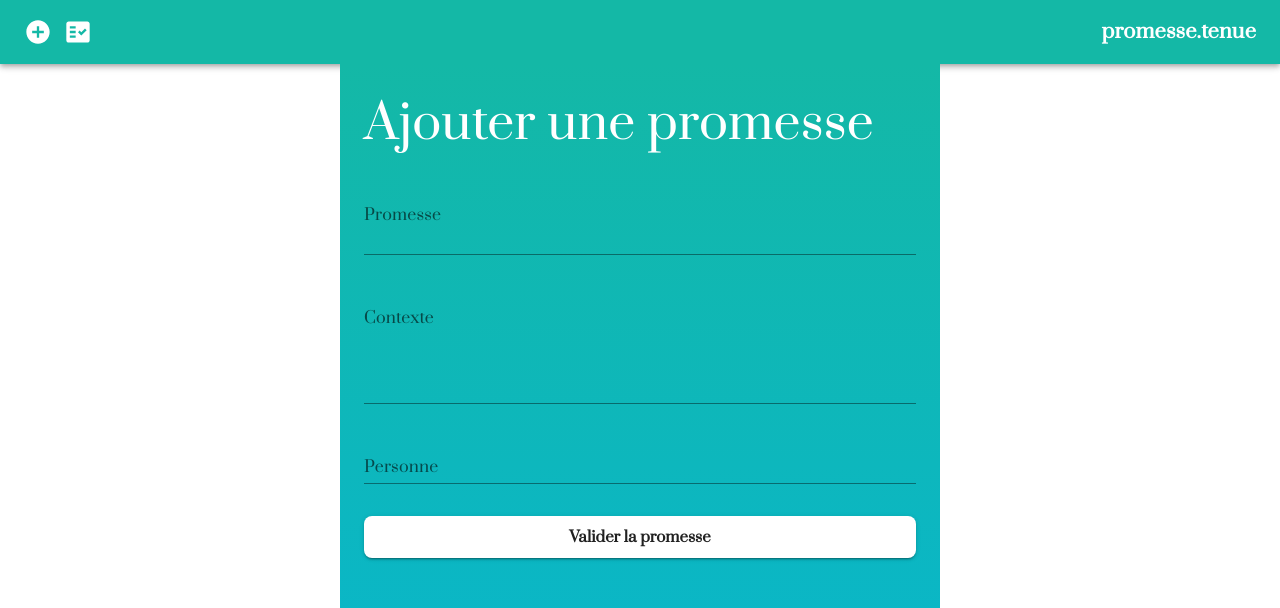
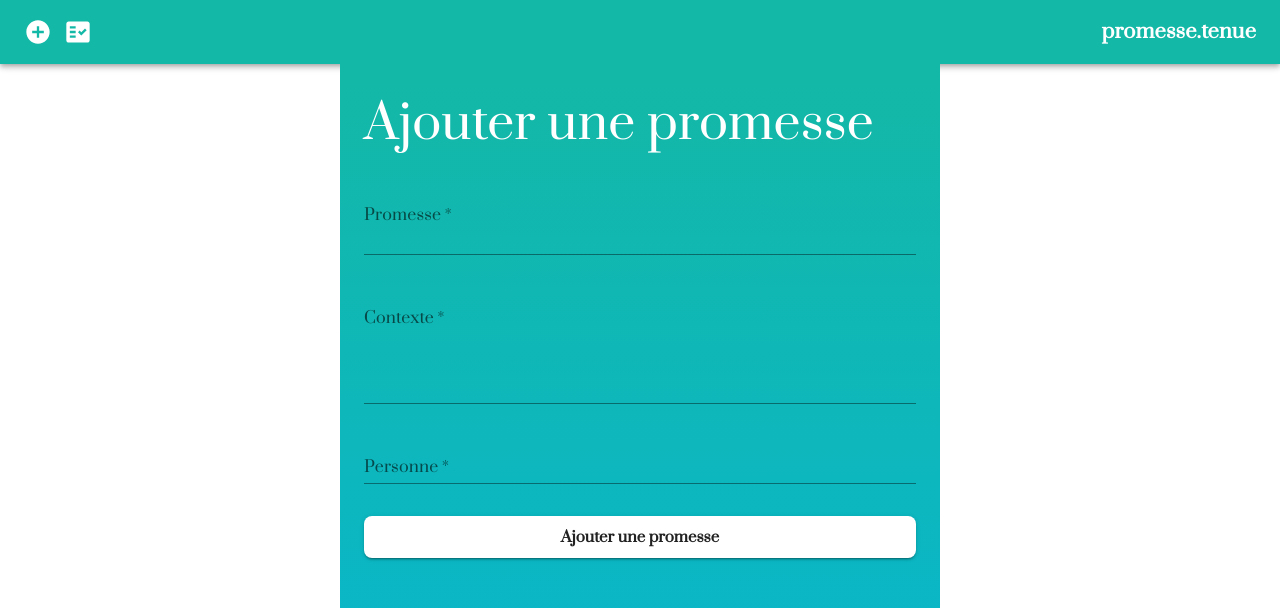
Before and after one commit to Niborwood/promesse-tenue, a Next.js app: page /add in a window 1280 px wide. Shown: the top 608 px of the page. Built offline with nearby package versions, Linux system fonts and the light colour scheme.

Commit message:
Full beta working

```diff
--- a/layout/index.js
+++ b/layout/index.js
@@ -1,6 +1,6 @@
 import Header from './header';
 import { Container } from '@mui/material';
-import { Fragment } from 'react';
+import { Fragment } from 'react';
 
 export default function Layout({ children }) {
   return (
--- /dev/null
+++ b/lib/fetcher.js
@@ -0,0 +1,3 @@
+const fetcher = (...args) => fetch(...args).then(res => res.json());
+
+export default fetcher;
--- a/package.json
+++ b/package.json
@@ -11,11 +11,14 @@
     "@emotion/react": "^11.7.1",
     "@emotion/styled": "^11.6.0",
     "@mui/icons-material": "^5.2.5",
+    "@mui/lab": "^5.0.0-alpha.63",
     "@mui/material": "^5.2.7",
+    "joi": "^17.5.0",
     "mongodb": "^4.2.2",
     "next": "12.0.7",
     "react": "17.0.2",
-    "react-dom": "17.0.2"
+    "react-dom": "17.0.2",
+    "swr": "^1.1.2"
   },
   "devDependencies": {
     "eslint": "8.6.0",
--- a/pages/add.js
+++ b/pages/add.js
@@ -1,11 +1,42 @@
-import { Box, TextField, Typography, Stack, Button, Fade } from '@mui/material';
-import { useRef } from 'react';
+import { Box, TextField, Stack, Button, Fade } from '@mui/material';
+import { useState } from 'react';
 import PageTitle from '../components/ui/page-title';
+import LoadingButton from '@mui/lab/LoadingButton';
+
 
 export default function AddPage() {
-  function handleSubmit(event) {
+  // Prepare data for mutation
+
+  // State for values form
+  const [values, setValues] = useState({
+    promise: '',
+    context: '',
+    person: '',
+  });
+
+  // State for loading state
+  const [loading, setLoading] = useState(false);
+
+  async function handleSubmit(event) {
     event.preventDefault();
-    console.log('submit');
+    setLoading(true);
+
+    // Send the data through the API
+    try {
+      await fetch('/api/promises', {
+        method: 'POST',
+        headers: {
+          'Content-Type': 'application/json',
+        },
+        body: JSON.stringify(values),
+      });
+
+    } catch (err) {
+      console.log(err);
+    }
+
+    // Re-init and success message
+    setLoading(false);
   }
 
   return (
@@ -13,14 +44,63 @@ export default function AddPage() {
       <PageTitle title="Ajouter une promesse" />
 
       <Fade in appear>
-        <Box component="form" my={4} onClick={handleSubmit}>
+        <Box component="form" my={4} onSubmit={handleSubmit}>
           <Stack direction="column" spacing={4}>
-            <TextField label="Promesse" variant="standard" color="neutral" multiline rows={2} />
-            <TextField label="Contexte" variant="standard" color="neutral" multiline rows={4} />
-            <TextField label="Personne" variant="standard" color="neutral" />
-            <Button variant="contained" color="neutral" type="submit" size="large">
-              Valider la promesse
-            </Button>
+
+            <TextField
+              label="Promesse"
+              variant="standard"
+              color="neutral"
+              multiline
+              rows={2}
+              value={values.promise}
+              onChange={(event) => {
+                setValues(prev => {
+                  return { ...prev, promise: event.target.value };
+                });
+              }}
+              required
+            />
+
+            <TextField
+              label="Contexte"
+              variant="standard"
+              color="neutral"
+              multiline
+              rows={4}
+              value={values.context}
+              onChange={(event) => {
+                setValues(prev => {
+                  return { ...prev, context: event.target.value };
+                });
+              }}
+              required
+            />
+
+            <TextField
+              label="Personne"
+              variant="standard"
+              color="neutral"
+              value={values.person}
+              onChange={(event) => {
+                setValues(prev => {
+                  return { ...prev, person: event.target.value };
+                });
+              }}
+              required
+            />
+
+            <LoadingButton
+              loading={loading}
+              variant="contained"
+              color="neutral"
+              size="large"
+              type="submit"
+              onClick={handleSubmit}
+            >
+              Ajouter une promesse
+            </LoadingButton>
+
           </Stack>
         </Box>
       </Fade>
--- a/pages/api/hello.js
+++ /dev/null
@@ -1,5 +0,0 @@
-// Next.js API route support: https://nextjs.org/docs/api-routes/introduction
-
-export default function handler(req, res) {
-  res.status(200).json({ name: 'John Doe' })
-}
--- /dev/null
+++ b/pages/api/promises/[promiseId].js
@@ -0,0 +1,18 @@
+import { ObjectId } from 'mongodb'
+import { patchDocument, getDocument } from '../../../helpers/db';
+
+export default async function handler(req, res) {
+  const { promiseId } = req.query;
+
+  if (req.method === 'GET') {
+    let promise = await getDocument('promises', { _id: ObjectId(promiseId) });
+    promise = JSON.parse(JSON.stringify(promise));
+    return res.status(200).json(promise);
+  }
+
+  if (req.method === 'PATCH') {
+    const data = req.body;
+    const promise = await patchDocument('promises', { _id: ObjectId(promiseId) }, data);
+    return res.status(200).json(promise);
+  }
+}
--- /dev/null
+++ b/pages/api/promises/index.js
@@ -0,0 +1,37 @@
+import { getDocuments, insertDocument } from '../../../helpers/db';
+import Joi from 'joi';
+
+export default async function handler(req, res) {
+  if (req.method === 'GET') {
+    const promises = await getDocuments('promises');
+    return res.status(200).json(promises);
+  }
+
+  if (req.method === 'POST') {
+
+    // Validate the data
+    const schema = Joi.object().keys({
+      promise: Joi.string().trim().required(),
+      context: Joi.string().trim().required(),
+      person: Joi.string().trim().required(),
+    });
+    const { error } = schema.validate(req.body);
+    if (error) {
+      return res.status(400).json({ message: 'Certains champs ne sont pas valides.' });
+    }
+
+    // Construct the data
+    const data = {
+      ...req.body,
+      date: new Date(),
+      status: 'pending',
+    }
+
+    //
+    const promise = await insertDocument('promises', data);
+    return res.status(200).json({ message: 'La promesse a bien été ajoutée.', details: promise });
+  }
+
+  // Return unauthorised method
+  return res.status(405).send('Method not allowed');
+}
```
Also changed, not shown: components/promise-card/index.js (renamed from components/promise-card.js, +6 -4 lines), components/promise-card/promise-dialog.js (+45 -19 lines), components/ui/promises.js (added, +17 -0 lines), helpers/mutaters/patch-promise.js (added, +36 -0 lines), pages/list.js (+27 -9 lines), 1 other file (tests, documents, lock files or other folders).
